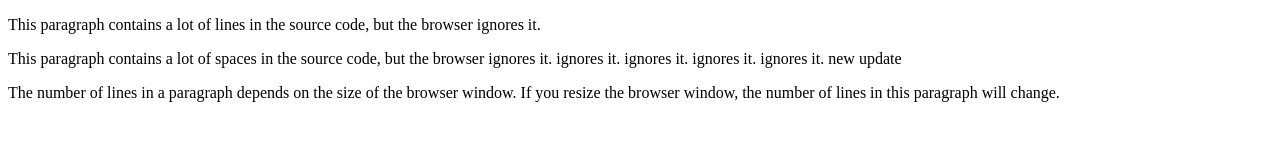
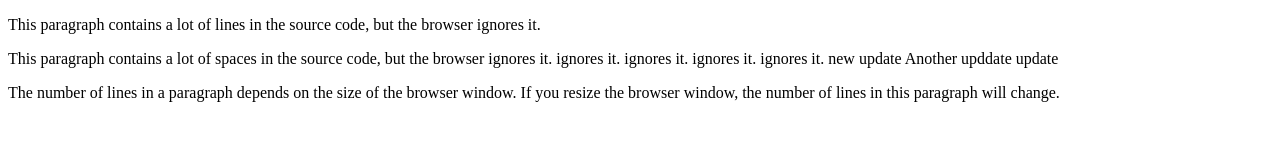
Before and after one commit to Elvis-ojiambo/system-project, a plain HTML site: page index.html in a window 1280 px wide. Drawn offline with Linux system fonts and the light colour scheme.

Commit message:
This is yet another update

```diff
--- a/index.html
+++ b/index.html
@@ -21,6 +21,8 @@ ignores it.
 ignores it.
 ignores it.
 new update
+Another upddate
+update
 </p>
 
 <p>
```
